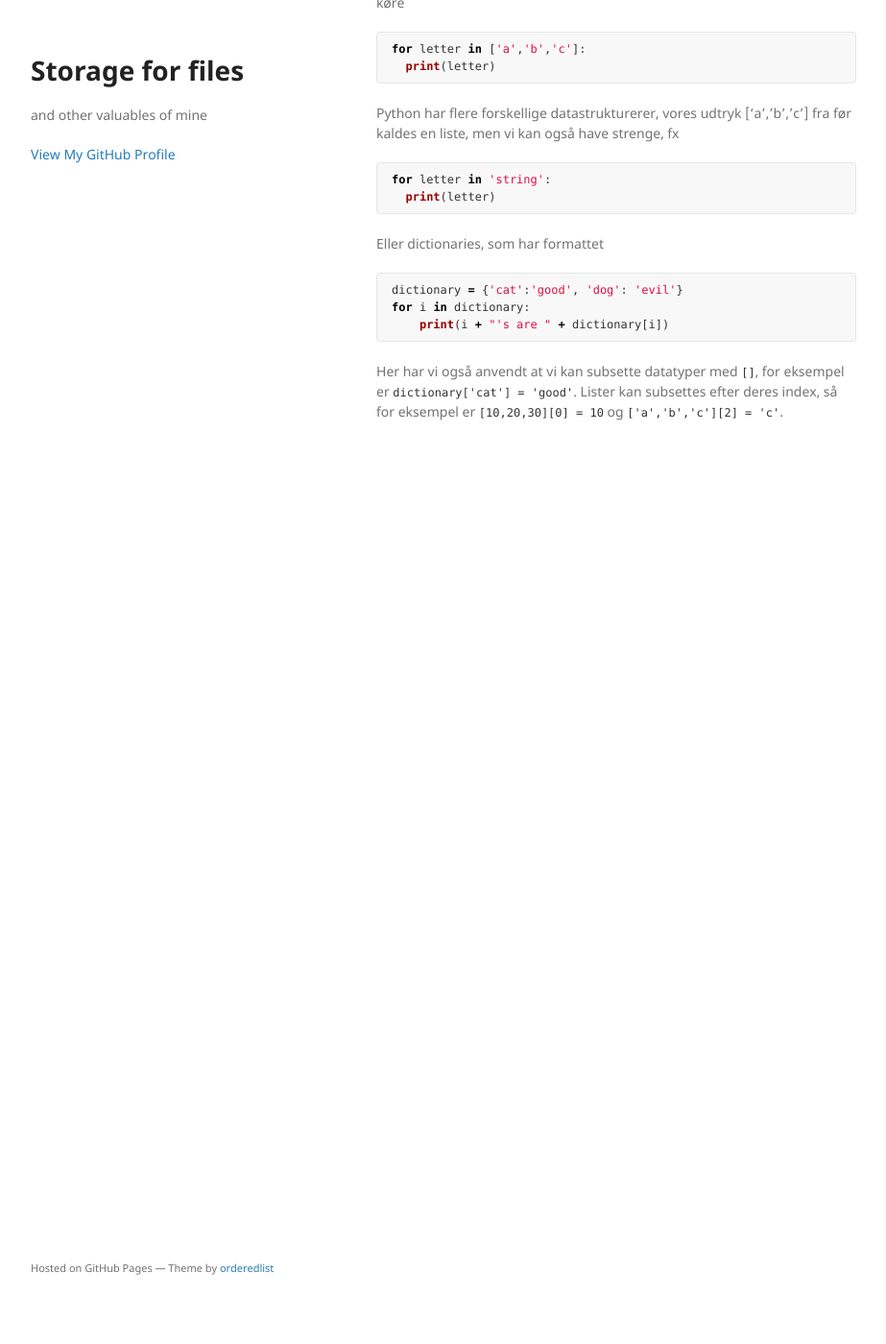
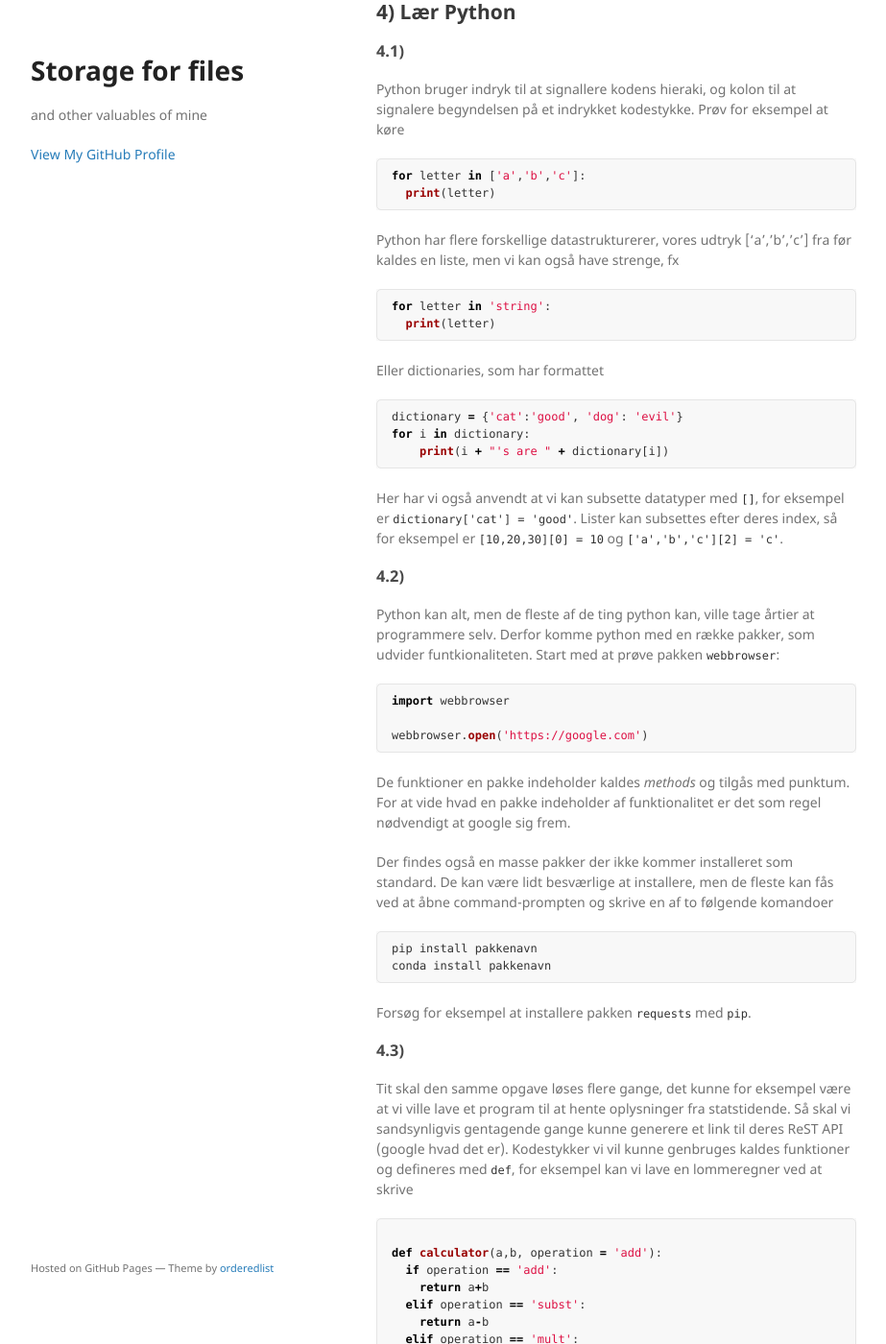
Before and after one commit to kristianolesenlarsen/kristianolesenlarsen.github.io, a Jekyll site: the page built from getpy.md, in a window 1280 px wide and 1400 px high, scrolled down 1926 px. Shown: the whole window at 96% size, without its empty margins (178-1101 px from the left). Built offline with Jekyll 4.4.1, drawn with Linux system fonts in a browser that asks for light colours; before the commit the page ends 2435 px from its top, so only the background shows below that; some of the changed text lies outside the part shown.

Commit message:
more content

````diff
--- a/getpy.md
+++ b/getpy.md
@@ -3,6 +3,7 @@ title: Hvordan du får python
 description: så du kan programmere for din arbejdsgiver
 layout: default
 ---
+# HOW TO GET PYTHON PÅ DANSK
 
 ## 1) Installer Conda
 Installer MiniConda med python 3.x fra deres [downloadside](https://conda.io/miniconda.html) - conda kan holde styr på din pythoninstallation, og skal bruges til at installere pakker. (Du vil gerne tilføje conda til din system-PATH, selvom de fraråder det)
@@ -33,6 +34,10 @@ Når du har lavet en `.py` fil er du klar til at skrive Python kode, start med a
 
 ![](hello.png)
 
+
+## 4) Lær Python
+
+### 4.1)
 Python bruger indryk til at signallere kodens hieraki, og kolon til at signalere begyndelsen på et indrykket kodestykke. Prøv for eksempel at køre
 
 ```python
@@ -56,3 +61,52 @@ for i in dictionary:
 ```
 
 Her har vi også anvendt at vi kan subsette datatyper med `[]`, for eksempel er `dictionary['cat'] = 'good'`. Lister kan subsettes efter deres index, så for eksempel er `[10,20,30][0] = 10` og `['a','b','c'][2] = 'c'`.
+
+
+
+### 4.2)
+
+Python kan alt, men de fleste af de ting python kan, ville tage årtier at programmere selv. Derfor komme python med en række pakker, som udvider funtkionaliteten. Start med at prøve pakken `webbrowser`:
+
+```python
+import webbrowser
+
+webbrowser.open('https://google.com')
+```
+De funktioner en pakke indeholder kaldes _methods_ og tilgås med punktum. For at vide hvad en pakke indeholder af funktionalitet er det som regel nødvendigt at google sig frem.
+
+Der findes også en masse pakker der ikke kommer installeret som standard. De kan være lidt besværlige at installere, men de fleste kan fås ved at åbne command-prompten og skrive en af to følgende komandoer
+```
+pip install pakkenavn
+conda install pakkenavn
+```
+Forsøg for eksempel at installere pakken `requests` med `pip`.
+
+
+### 4.3)
+Tit skal den samme opgave løses flere gange, det kunne for eksempel være at vi ville lave et program til at hente oplysninger fra statstidende. Så skal vi sandsynligvis gentagende gange kunne generere et link til deres ReST API (google hvad det er). Kodestykker vi vil kunne genbruges kaldes funktioner og defineres med `def`, for eksempel kan vi lave en lommeregner ved at skrive
+
+```python
+
+def calculator(a,b, operation = 'add'):
+  if operation == 'add':
+    return a+b
+  elif operation == 'subst':
+    return a-b
+  elif operation == 'mult':
+    return a*b
+  elif operation == 'div':
+    return a/b
+  else:
+    print('Not a valid operation')
+    return None
+```
+
+Funktionen `calculator` tager tre inputs, `a`, `b` og variablen `operation`, som har `add` som default indstilling. Bemærk at der bruget et lig-med-tegn (=) til at definere værdien af en variable, mens to lig-med-tegn (==) tester om det passer at to størrelser er lig hinanden (`3==3` returnerer `True`, mens `3==4` returnerer `False`).
+
+Efter at have defineret vores funktion i Python kan vi kalde den igen og igen
+
+```python
+calculator(3,4, 'add')       # returnerer 7
+calculator(3,4,'mult')       # returnerer 12
+```
````
